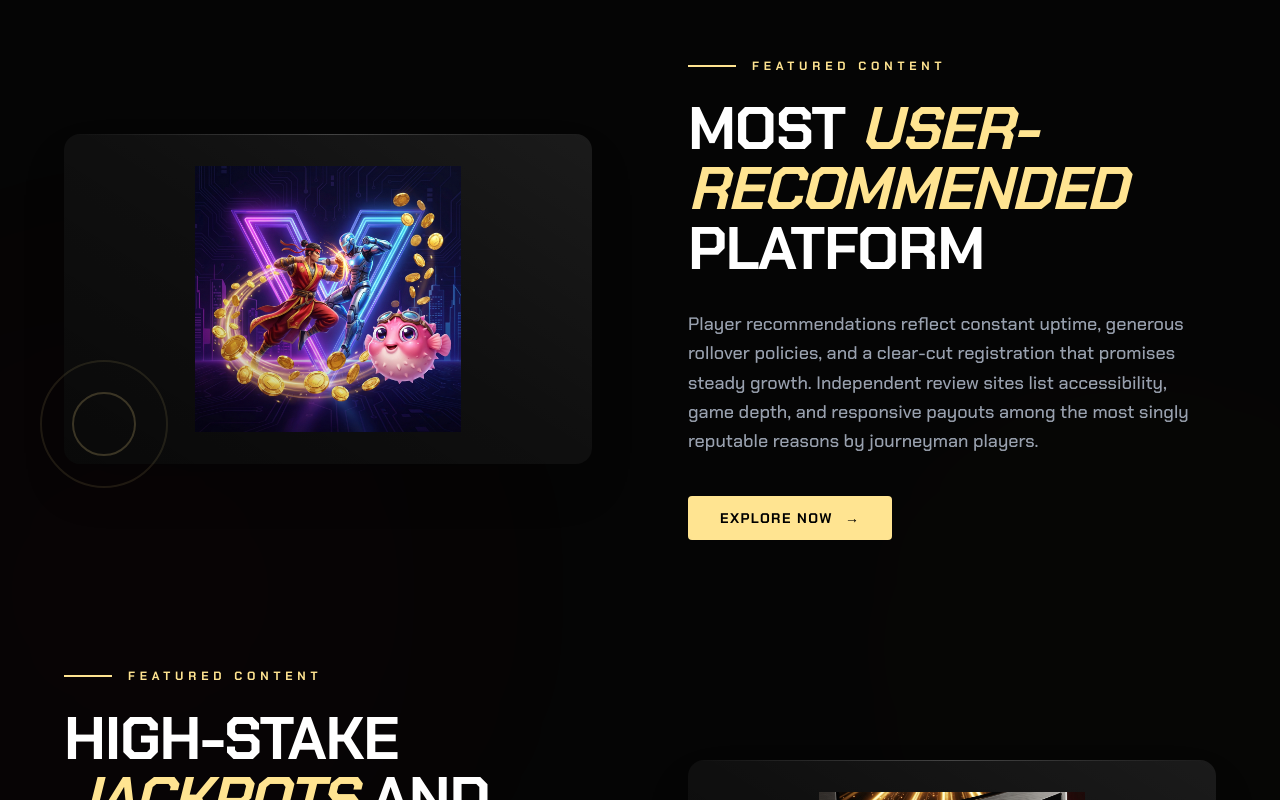
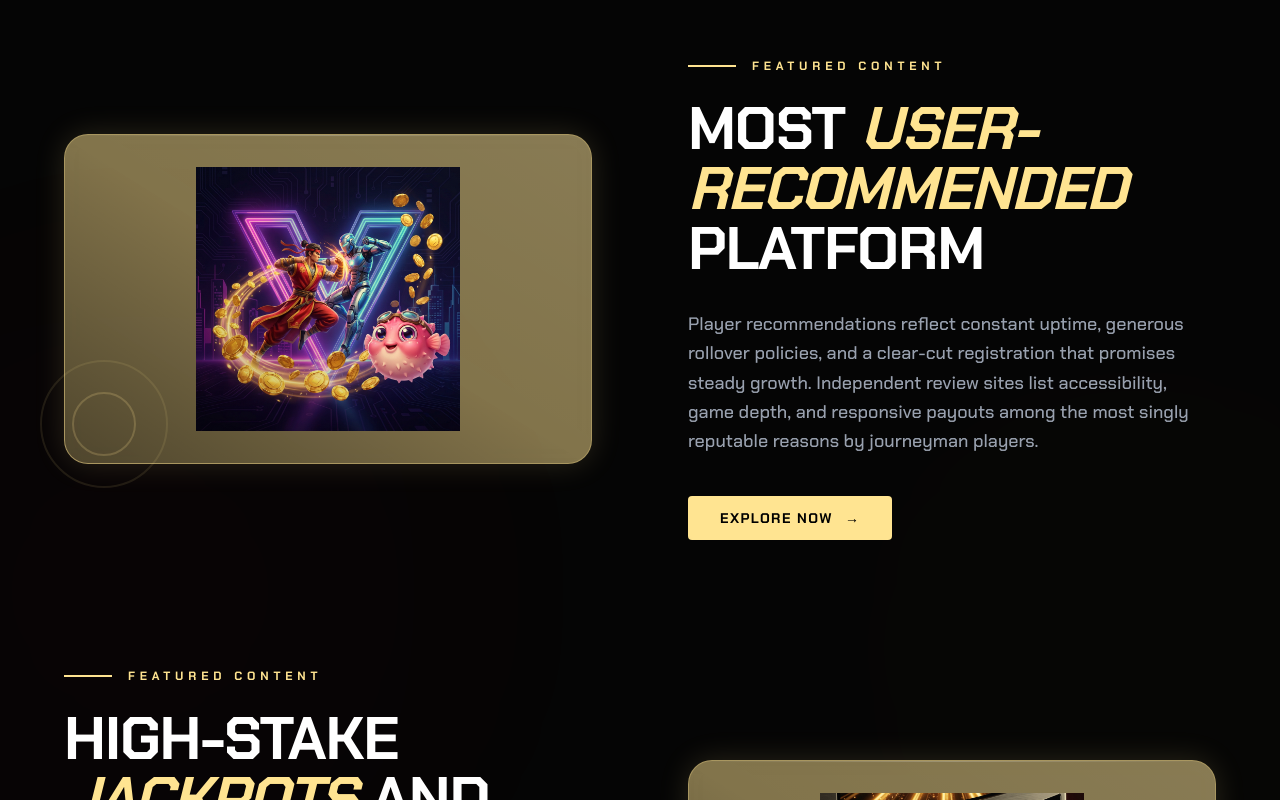
Before and after one commit to bigwin959/banglabet-casino, a Next.js app: page / in a window 1280 px wide. Shown: the part 820-1620 px from the top of the page. Built offline with nearby package versions, Linux system fonts and the light colour scheme.

Commit message:
Update project

```diff
--- a/components/home/CategoryTeasers.tsx
+++ b/components/home/CategoryTeasers.tsx
@@ -11,7 +11,7 @@ const defaultCategories: FeaturedContent[] = [
         id: "1",
         title: "Most User-Recommended Platform",
         description: "Player recommendations reflect constant uptime, generous rollover policies, and a clear-cut registration that promises steady growth. Independent review sites list accessibility, game depth, and responsive payouts among the most singly reputable reasons by journeyman players.",
-        image: "/images/teaser-recommended.png",
+        image: "/images/zeus.png",
         cta: "Explore Now",
         link: "/register",
     },
@@ -19,7 +19,7 @@ const defaultCategories: FeaturedContent[] = [
         id: "2",
         title: "High-Stake Jackpots and Lucrative Bonuses",
         description: "Low-key pools mass stakes from a dispersed base of players to create big jackpots worthy of making headlines and generating active conversations. Timed drops and targeted boosts reward engagement during key times.",
-        image: "/images/banner-special-slots.png",
+        image: "/images/zeus.png",
         cta: "Claim Bonus",
         link: "/promotions",
     }
@@ -43,8 +43,8 @@ export default function CategoryTeasers({ items }: CategoryTeasersProps) {
 
                         {/* Image Block with Premium Frame */}
                         <div className="w-full md:w-1/2 relative group">
-                            <div className="relative aspect-[16/10] w-full bg-surface rounded-2xl overflow-hidden shadow-2xl transition-all duration-700
-                                group-hover:shadow-[0_0_50px_rgba(220,38,38,0.2)] group-hover:scale-[1.02]">
+                            <div className="relative aspect-[16/10] w-full bg-primary/50 backdrop-blur-md border border-primary/30 rounded-3xl overflow-hidden shadow-[0_0_30px_rgba(255,228,145,0.15)] transition-all duration-700
+                                group-hover:shadow-[0_0_50px_rgba(255,228,145,0.4)] group-hover:scale-[1.02]">
 
                                 {/* Inner Border Glow */}
                                 <div className="absolute inset-x-0 top-0 h-px bg-gradient-to-r from-transparent via-white/20 to-transparent" />
@@ -53,7 +53,7 @@ export default function CategoryTeasers({ items }: CategoryTeasersProps) {
                                     src={cat.image}
                                     alt={cat.title}
                                     fill
-                                    className="object-contain p-8 transition-all duration-1000 group-hover:scale-110"
+                                    className="object-contain p-8 mix-blend-multiply transition-all duration-1000 group-hover:scale-110"
                                 />
 
                                 {/* Glass Vignette */}
```
Also changed, not shown: public/images/zeus.jpg (added).
